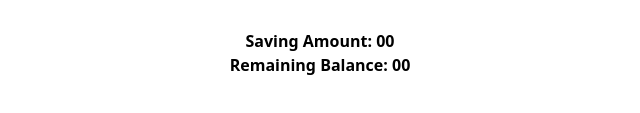
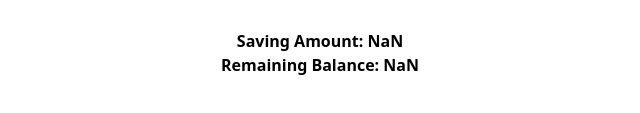
Before and after one commit to Tareq-Ahmed-Github/money-master, a plain HTML site: page index.html in a window 1280 px wide. Both pictures are taken after typing "Sample" into the empty fields and a click on the button "Save". Shown: the part 619-732 px from the top of the page, 640-1280 px from the left. Drawn offline with nearby package versions, Linux system fonts and the light colour scheme.

Commit message:
savings part also done

```diff
--- a/index.html
+++ b/index.html
@@ -88,8 +88,8 @@
 
                 <!-- saving amount and remaining amount  -->
                 <div class="text-center font-semibold mt-8">
-                    <h4>Saving Amount: <span>00</span></h4>
-                    <h4>Remaining Balance: <span>00</span></h4>
+                    <h4>Saving Amount: <span id="saving-amount">00</span></h4>
+                    <h4>Remaining Balance: <span id="remaining-amount">00</span></h4>
                 </div>
 
 
--- a/js/money-calculate.js
+++ b/js/money-calculate.js
@@ -1,15 +1,22 @@
+// function for calculate button click
+
 document.getElementById('calculate-btn').addEventListener('click', function () {
+
     // // storing income input
+
     const incomeInput = document.getElementById('income-input');
     const incomeAmount = incomeInput.value;
 
     // //expense input segment
+
     // food
     const foodExpenseInput = document.getElementById('food-expense-input');
     const foodExpenseAmount = foodExpenseInput.value;
+
     // rent
     const rentExpenseInput = document.getElementById('rent-expense-input');
     const rentExpenseAmount = rentExpenseInput.value;
+
     // clothes
     const clothesExpenseInput = document.getElementById('clothes-expense-input');
     const clothesExpenseAmount = clothesExpenseInput.value;
@@ -18,18 +25,47 @@ document.getElementById('calculate-btn').addEventListener('click', function () {
     const totalExpenseAmount = parseFloat(foodExpenseAmount) + parseFloat(rentExpenseAmount) + parseFloat(clothesExpenseAmount);
 
     //show amount
+
     // total expense
     const totalExpense = document.getElementById('total-expense');
     totalExpense.innerText = /*parseFloat(totalExpense.innerText) + */ totalExpenseAmount;
+
     // balance
     const balanceTotal = document.getElementById('balance');
     balanceTotal.innerText = incomeAmount - totalExpense.innerText;
 
     // clear ipnut box
-    incomeInput.value = '';
+    // incomeInput.value = '';
     foodExpenseInput.value = '';
     rentExpenseInput.value = '';
     clothesExpenseInput.value = '';
 
 
 })
+
+
+// function for save button click
+
+document.getElementById('save-btn').addEventListener('click', function () {
+    //storing save input
+    const saveInput = document.getElementById('save-input');
+    const saveAmount = saveInput.value;
+
+    // // storing income input
+    const incomeInput = document.getElementById('income-input');
+    const incomeAmount = incomeInput.value;
+
+    //show saving amount
+
+    //saving amount
+    const savingAmount = document.getElementById('saving-amount');
+    savingAmount.innerText = parseFloat(saveAmount) * incomeAmount / 100;
+
+    //ramaining amount
+    const remainingAmount = document.getElementById('remaining-amount');
+    remainingAmount.innerText = incomeAmount - savingAmount.innerText;
+
+    // clear input box
+    incomeInput.value = '';
+
+})
```
